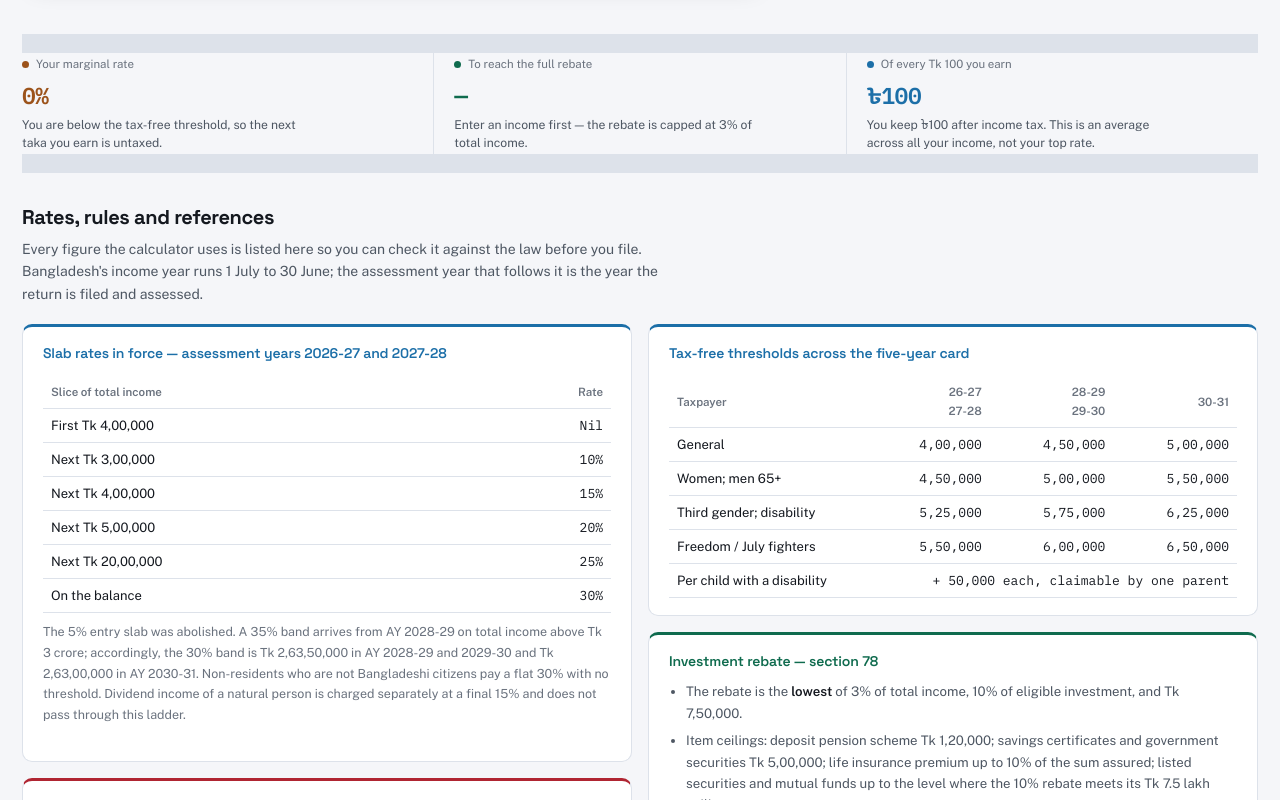
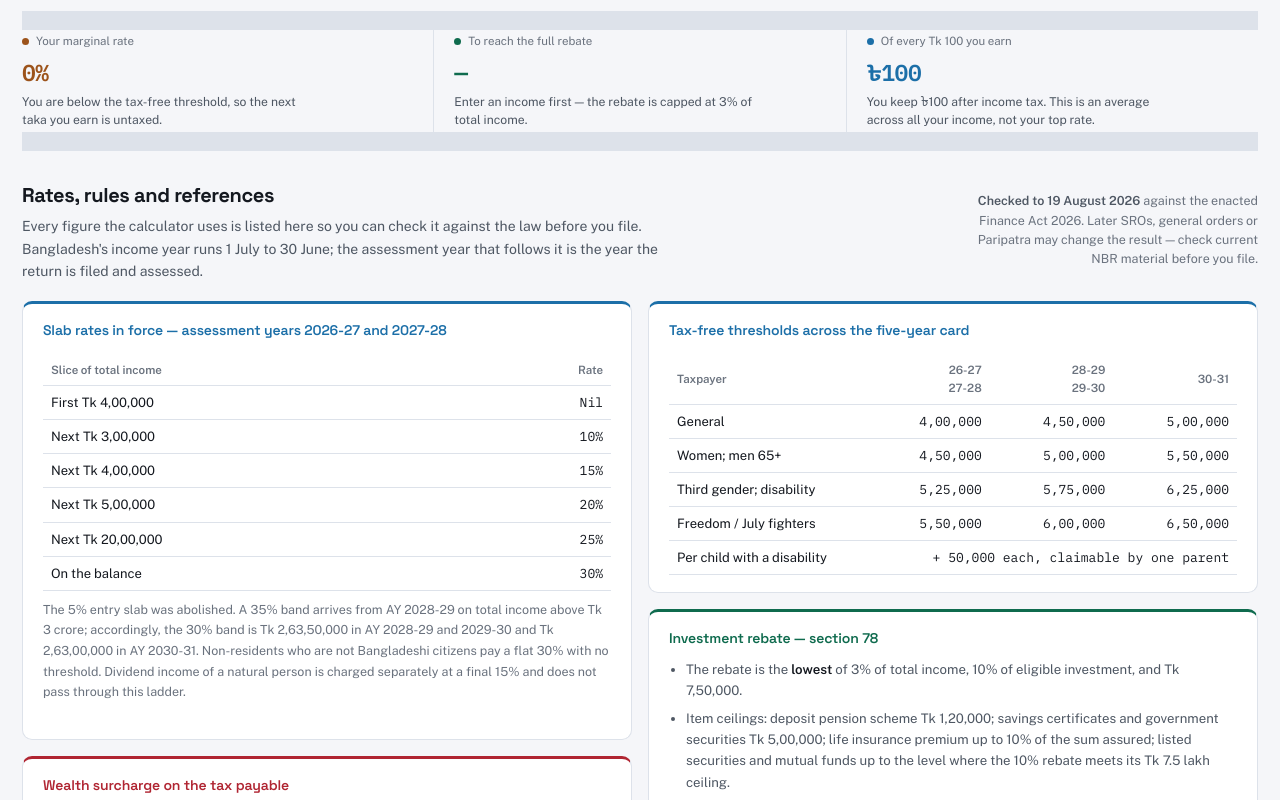
Before and after one commit to bajeess/calculator, a plain HTML site: page income-tax.html in a window 1280 px wide. Shown: the part 2000-2800 px from the top of the page. Drawn offline with nearby package versions, Linux system fonts and the light colour scheme.

Commit message:
Visual bug fix

```diff
--- a/income-tax.html
+++ b/income-tax.html
@@ -294,7 +294,7 @@ select.mast{font:inherit;font-size:12.5px;padding:0 30px 0 10px;border:1px solid
 }
 .lede{background:var(--surface);border:1px solid var(--line);border-left:3px solid var(--brand);border-radius:var(--radius);padding:17px 22px;margin-bottom:20px;box-shadow:var(--shadow)}
 .lede h2{font-family:var(--font-display);font-size:21px;font-weight:800;letter-spacing:-.02em;margin:0 0 5px;line-height:1.3}
-.lede p{margin:0;color:var(--ink-2);font-size:14px;max-width:72ch}
+.lede p{margin:0;color:var(--ink-2);font-size:14px}
 
 /* ---------- Cards ---------- */
 .card{background:var(--surface);border:1px solid var(--line);border-radius:var(--radius);margin-bottom:14px;box-shadow:var(--shadow);overflow:hidden}
@@ -426,7 +426,15 @@ input:focus,select:focus{border-color:var(--brand)}
 /* ---------- References ---------- */
 .refs{max-width:1360px;margin:0 auto;padding:0 22px 40px}
 .refs h2{font-family:var(--font-display);font-size:20px;font-weight:800;letter-spacing:-.02em;margin:28px 0 4px}
-.refs .lead{color:var(--ink-2);font-size:14px;margin:0 0 18px;max-width:76ch}
+.refs-head{display:flex;flex-wrap:wrap;align-items:flex-end;justify-content:space-between;
+           gap:10px 30px;margin:0 0 18px}
+.refs-head>div{min-width:0;flex:1 1 460px}
+.refs h2{margin-bottom:4px}
+.refs .lead{color:var(--ink-2);font-size:14px;margin:0;max-width:76ch}
+.refs .asat{flex:0 1 auto;font-size:12.5px;color:var(--ink-3);line-height:1.55;
+            max-width:38ch;text-align:right;padding-bottom:2px}
+.refs .asat b{color:var(--ink-2);font-weight:600}
+@media (max-width:820px){.refs .asat{text-align:left}}
 /* Neither a grid nor CSS columns balances this set: a grid stretches every
    card in a row to the tallest, and columns fill top to bottom in order, so
    whichever card lands last leaves a long tail of empty space. The cards are
@@ -1230,8 +1238,13 @@ button.pill{font:inherit;font-family:var(--font-display);font-size:13.5px;font-w
 
 <!-- ================= REFERENCES ================= -->
 <section class="refs">
-  <h2 data-bn="হার, নিয়ম ও সূত্র">Rates, rules and references</h2>
-  <p class="lead" data-bn="ক্যালকুলেটর যেসব অঙ্ক ব্যবহার করে তার সবই এখানে দেওয়া আছে, যাতে রিটার্ন জমা দেওয়ার আগে আইনের সঙ্গে মিলিয়ে নিতে পারেন। বাংলাদেশে আয়বর্ষ চলে ১ জুলাই থেকে ৩০ জুন পর্যন্ত; তার পরের বছরটাই করবর্ষ, যখন রিটার্ন জমা পড়ে ও কর নির্ধারণ হয়।">Every figure the calculator uses is listed here so you can check it against the law before you file. Bangladesh's income year runs 1 July to 30 June; the assessment year that follows it is the year the return is filed and assessed.</p>
+  <div class="refs-head">
+    <div>
+    <h2 data-bn="হার, নিয়ম ও সূত্র">Rates, rules and references</h2>
+    <p class="lead" data-bn="ক্যালকুলেটর যেসব অঙ্ক ব্যবহার করে তার সবই এখানে দেওয়া আছে, যাতে রিটার্ন জমা দেওয়ার আগে আইনের সঙ্গে মিলিয়ে নিতে পারেন। বাংলাদেশে আয়বর্ষ চলে ১ জুলাই থেকে ৩০ জুন পর্যন্ত; তার পরের বছরটাই করবর্ষ, যখন রিটার্ন জমা পড়ে ও কর নির্ধারণ হয়।">Every figure the calculator uses is listed here so you can check it against the law before you file. Bangladesh's income year runs 1 July to 30 June; the assessment year that follows it is the year the return is filed and assessed.</p>
+    </div>
+    <p class="asat" data-bn="<b>১৯ আগস্ট ২০২৬</b> পর্যন্ত অর্থ আইন ২০২৬-এর সঙ্গে মিলিয়ে দেখা হয়েছে। পরে জারি হওয়া এসআরও, সাধারণ আদেশ বা পরিপত্রে নিয়ম বদলাতে পারে — জমা দেওয়ার আগে এনবিআরের সর্বশেষ উপকরণের সঙ্গে মিলিয়ে নিন।"><b>Checked to 19 August 2026</b> against the enacted Finance Act 2026. Later SROs, general orders or Paripatra may change the result — check current NBR material before you file.</p>
+  </div>
 
   <div class="ref-grid">
     <div class="ref-card a-income">
@@ -1356,7 +1369,6 @@ button.pill{font:inherit;font-family:var(--font-display);font-size:13.5px;font-w
     <p data-bn="<b>কোনো অঙ্কের উপর ভরসা করার আগে এটুকু পড়ুন।</b> এটি শুধু হিসাব মেলানোর একটি সহায়ক — আইনি, কর, আর্থিক, বিনিয়োগ বা হিসাবরক্ষণ বিষয়ক পরামর্শ নয়, আর পরামর্শ হিসেবে ব্যবহারও করা যাবে না। এখানকার কিছুই সঞ্চয়পত্র, ডিপিএস, শেয়ার, মিউচুয়াল ফান্ড, জীবন বিমা বা অন্য কোনো পণ্য কেনার সুপারিশ নয়; কর রেয়াত পাওয়া যায় বলেই কোনো বিনিয়োগ আপনার জন্য ঠিক — এমনটা ভাবার কারণ নেই।"><b>Read this before you rely on a number.</b> This is a computation aid. It is not legal, tax, financial, investment or accounting advice, and must not be relied on as such. Nothing here is a recommendation to buy or hold any savings certificate, DPS, share, mutual fund, insurance policy or other product; the fact that an investment attracts a rebate does not make it suitable for you.</p>
     <p data-bn="কঠিন ক্ষেত্রগুলো নির্ভর করে এমন কিছু তথ্যের উপর, যা এই পাতা দেখতে পায় না — আপনি নিবাসী কি না, কোনো প্রাপ্তি আসলে কোন ধরনের আয়, কোনো খরচ বাদ দেওয়া যাবে কি না, বা কোনো এসআরও আপনার বেলায় কীভাবে খাটবে। নিচের বিষয়গুলো সরল রাখা হয়েছে বা ধরা হয়নি: [১] অংশীদারি ফার্মের মুনাফার ভাগ, [২] বিদেশে দেওয়া করের ক্রেডিট, [৩] লোকসান সমন্বয় ও জের টানা, [৪] কম হারের আয়ের সঙ্গে রেয়াতের সম্পর্ক, [৫] তামাক: ৪৫% হার ও ২.৫% সারচার্জ, [৬] করমুক্ত বা কম-হারের প্রাপ্তিতে টার্নওভার কর, [৭] আধি, বর্গা বা ভাগা বন্দোবস্ত, [৮] নিবাসী ও অনিবাসীর আয়ের আওতা।">Hard cases turn on facts this page cannot see: your residential status, what a receipt really is, whether an expense is allowed, or how a particular SRO applies to you. These are simplified or left out: [1] partnership share of profit, [2] foreign tax credit, [3] loss set-off and carry-forward, [4] reduced-rate income with the rebate, [5] tobacco: 45% rate, 2.5% surcharge, [6] turnover tax on exempt or reduced-rate receipts, [7] Aadhi, Borga or Bhaga share arrangements, [8] resident and non-resident income scope.</p>
     <p data-bn="দুটি অনুমান জেনে রাখা ভালো। ব্যবসায় টার্নওভার ন্যূনতম কর বসলে নিয়মিত করের কতটা ব্যবসার কর হিসেবে ধরা হবে তা আইনে বলা নেই, তাই মোট আয়ে ব্যবসার অংশ অনুপাতে ভাগ করা হয়েছে — এটি যুক্তিসঙ্গত পাঠ, আইনের নিয়ম নয়। আর অর্থ আইন ২০২৬ একসঙ্গে পাঁচ বছরের হার ঠিক করেছে বলে হারের তালিকা ২০৩০-৩১ পর্যন্ত আছে, তবে ঠিক হয়েছে কেবল হারই; ওই বছরগুলোর বাকি নিয়ম অপরিবর্তিত ধরা হয়েছে। এখানে দেখানো অঙ্ক এই পাতার মডেল করা নিয়মের ফল, প্রত্যয়িত করদায় নয়।">Two assumptions are worth knowing. Where a business pays the turnover minimum, the Act does not say how much regular tax counts as tax on that business, so this page splits it by the business share of total income — a fair reading, not a rule in the statute. And the rate card runs to 2030-31 because the Finance Act 2026 set five years of rates at once, but only the rates; the other rules for those years are assumed unchanged. The balance shown follows the rules this page models. It is not a certified liability.</p>
-    <p data-bn="১৯ আগস্ট ২০২৬ পর্যন্ত অর্থ আইন ২০২৬-এর সঙ্গে মিলিয়ে দেখা হয়েছে। পরে জারি হওয়া এসআরও, সাধারণ আদেশ বা পরিপত্রে নিয়ম বদলাতে পারে — জমা দেওয়ার আগে সর্বশেষ এনবিআর উপকরণের সঙ্গে মিলিয়ে নিন এবং প্রয়োজনে যোগ্য পরামর্শ নিন।">Checked to 19 August 2026 against the enacted Finance Act 2026. Later SROs, general orders or Paripatra may change the result — verify against current NBR material, and take qualified advice, before you file.</p>
   </div>
 
 </section>
```
